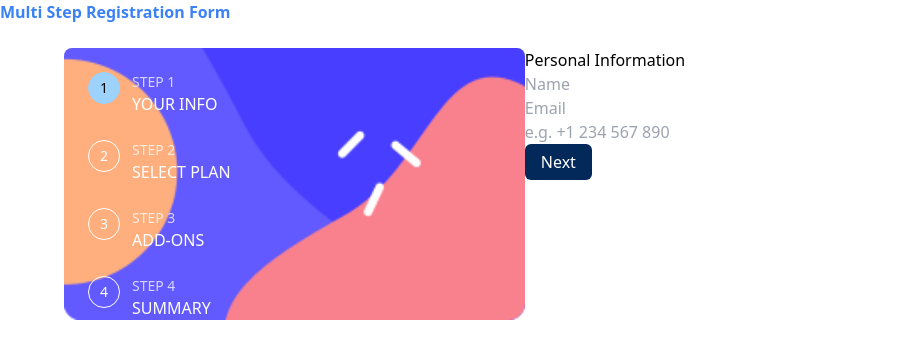
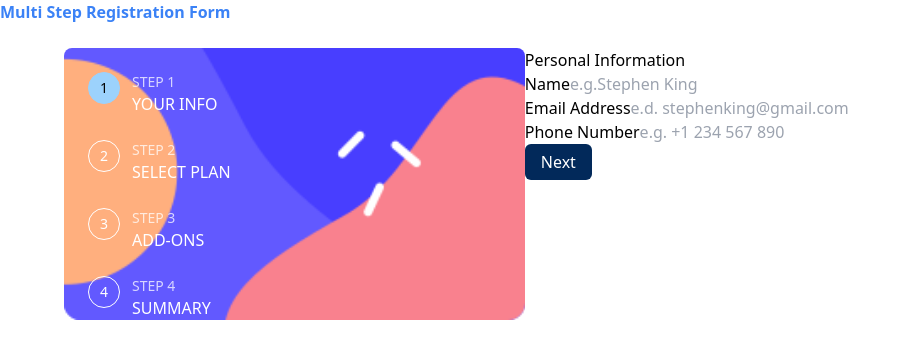
Before and after one commit to JimeBlue/multi-step-registration-form, a Nuxt app: page / in a window 1280 px wide. Shown: the top 358 px of the page, without its empty margins (0-910 px from the left). Built offline with nearby package versions, Linux system fonts and the light colour scheme; what vue-sweetalert2 would draw is missing.

Commit message:
Add labels inputs step 1

```diff
--- a/components/form.vue
+++ b/components/form.vue
@@ -15,19 +15,23 @@
             <div v-if="step === 1">
               <h2>Personal Information</h2>
               <FormTextInput
+                id="name"
                 v-model="form.name"
                 name="Your name"
-                placeholder="Name"
+                label="Name"
+                placeholder="e.g.Stephen King"
                 rules="required"
               />
               <FormTextInput
                 v-model="form.email"
                 name="Your email"
-                placeholder="Email"
+                label="Email Address"
+                placeholder="e.d. stephenking@gmail.com"
                 rules="required|email"
               />
               <FormTextInput
                 v-model="form.phone_number"
+                label="Phone Number"
                 placeholder="e.g. +1 234 567 890"
               />
               <button type="button" @click="nextStep" class="btn btn-primary">
--- a/components/form/TextInput.vue
+++ b/components/form/TextInput.vue
@@ -1,6 +1,7 @@
 <template>
   <div>
     <ValidationProvider :rules="rules" :name="name" v-slot="{ errors }">
+      <label :for="id">{{ label }}</label>
       <input type="text" :placeholder="placeholder" v-model="inputValue" />
       <span v-if="errors[0]">{{ errors[0] }}</span>
     </ValidationProvider>
@@ -14,7 +15,16 @@ export default {
     ValidationProvider,
   },
   props: {
+    id: {
+      type: String,
+      default: "",
+      required: true,
+    },
     value: {
+      type: String,
+      default: "",
+    },
+    label: {
       type: String,
       default: "",
     },
```
